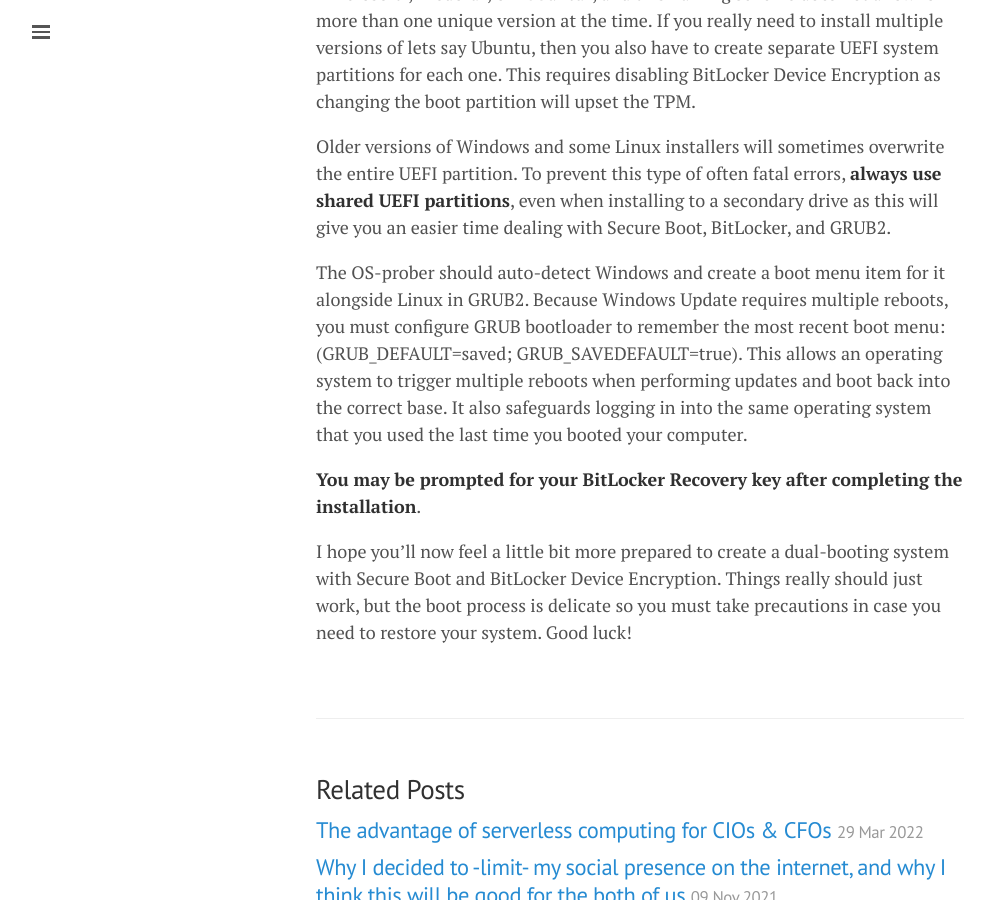
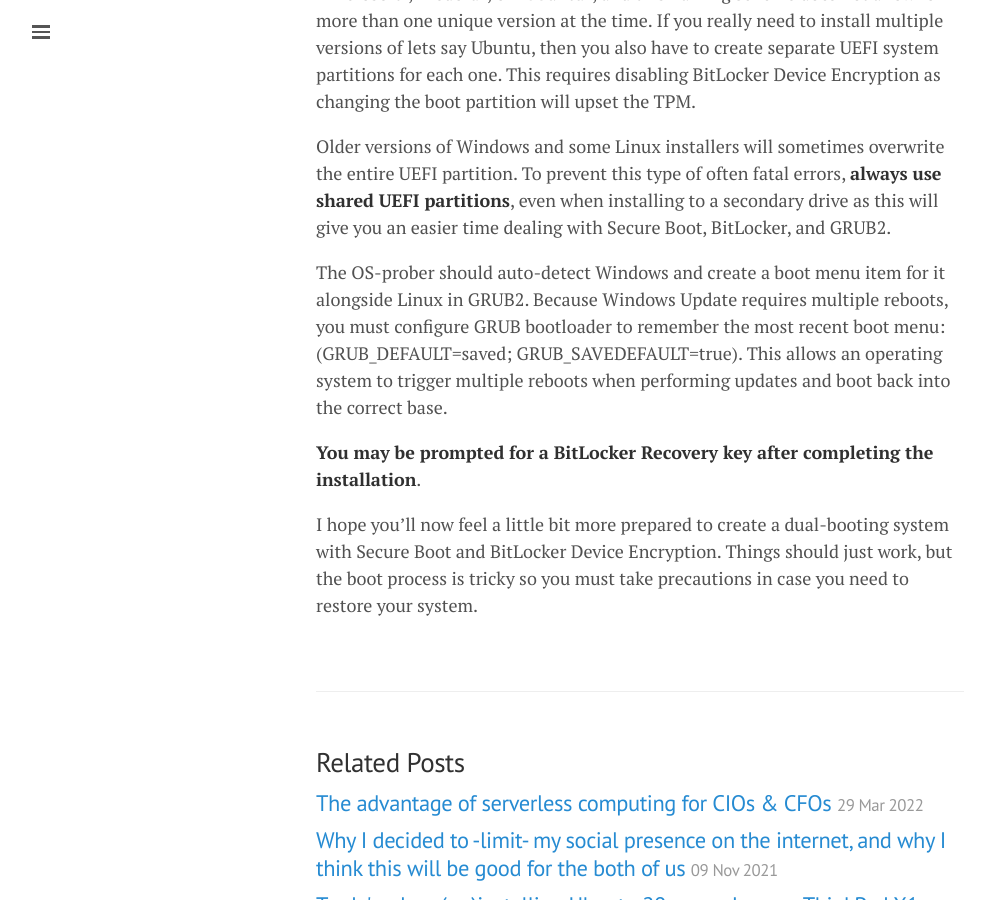
Before and after one commit to lgeurts/lgeurts.github.io, a Jekyll site: the page built from _posts/2019-03-19-dual-booting-windows-and-linux.md, in a window 1280 px wide and 900 px high, scrolled down 2878 px. Shown: the whole window, without its empty margins (0-993 px from the left). Built offline with Jekyll 4.4.1, drawn with Linux system fonts in a browser that asks for light colours; nearby versions of some CDN libraries; comment, search, counter and statistics services are not loaded; some of the changed text lies outside the part shown.

Commit message:
Update 2019-03-19-dual-booting-windows-and-linux.md

```diff
--- a/_posts/2019-03-19-dual-booting-windows-and-linux.md
+++ b/_posts/2019-03-19-dual-booting-windows-and-linux.md
@@ -51,8 +51,8 @@
 
 Older versions of Windows and some Linux installers will sometimes overwrite the entire UEFI partition. To prevent this type of often fatal errors, **always use shared UEFI partitions**, even when installing to a secondary drive as this will give you an easier time dealing with Secure Boot, BitLocker, and GRUB2.
 
-The OS-prober should auto-detect Windows and create a boot menu item for it alongside Linux in GRUB2. Because Windows Update requires multiple reboots, you must configure GRUB bootloader to remember the most recent boot menu: (GRUB_DEFAULT=saved; GRUB_SAVEDEFAULT=true). This allows an operating system to trigger multiple reboots when performing updates and boot back into the correct base. It also safeguards logging in into the same operating system that you used the last time you booted your computer.
+The OS-prober should auto-detect Windows and create a boot menu item for it alongside Linux in GRUB2. Because Windows Update requires multiple reboots, you must configure GRUB bootloader to remember the most recent boot menu: (GRUB_DEFAULT=saved; GRUB_SAVEDEFAULT=true). This allows an operating system to trigger multiple reboots when performing updates and boot back into the correct base.
 
-**You may be prompted for your BitLocker Recovery key after completing the installation**.
+**You may be prompted for a BitLocker Recovery key after completing the installation**.
 
-I hope you’ll now feel a little bit more prepared to create a dual-booting system with Secure Boot and BitLocker Device Encryption. Things really should just work, but the boot process is delicate so you must take precautions in case you need to restore your system. Good luck!
+I hope you’ll now feel a little bit more prepared to create a dual-booting system with Secure Boot and BitLocker Device Encryption. Things should just work, but the boot process is tricky so you must take precautions in case you need to restore your system.
```
